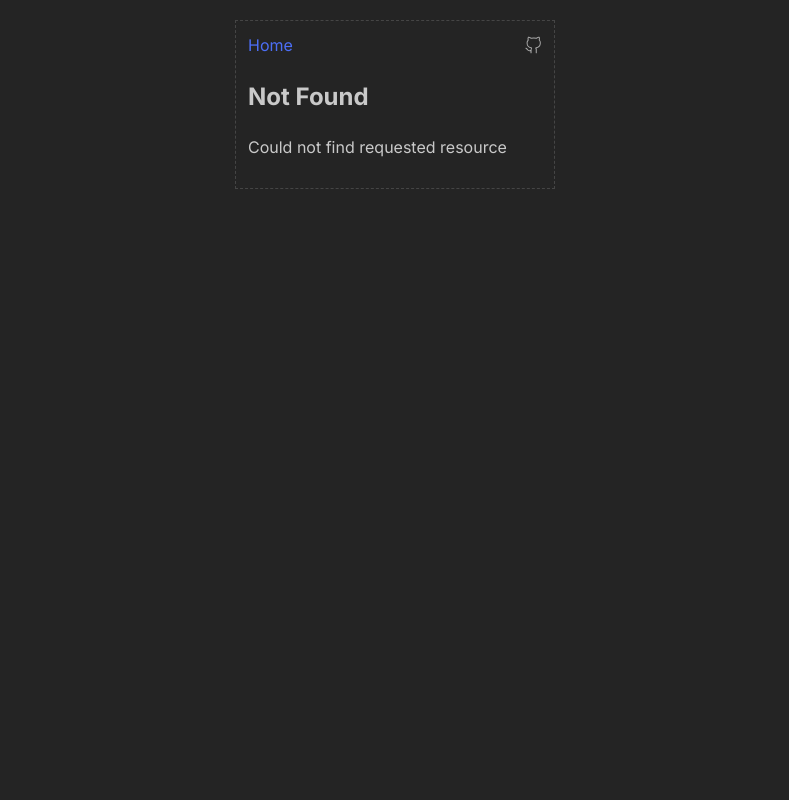
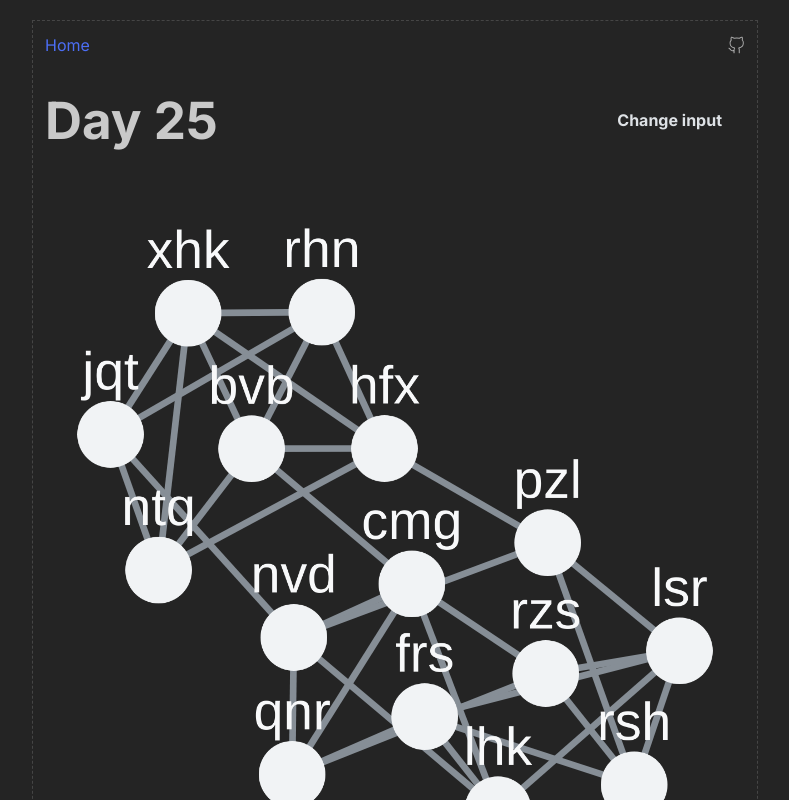
Before and after one commit to turtlecrab/Advent-of-Code, a Next.js app: page /2023/day25 in a window 1280 px wide. Before the commit this address had no page. Shown: the top 800 px of the page, without its empty margins (245-1034 px from the left). Built offline with nearby package versions, Linux system fonts and the light colour scheme.

Commit message:
add 2023/day25 graph visualization

```diff
--- /dev/null
+++ b/app/2023/day25/Day25.tsx
@@ -0,0 +1,32 @@
+import { useMemo } from 'react'
+
+import View from './View'
+import { parseGraph } from './solution'
+
+export type Vec = [number, number, number]
+
+interface Props {
+  input: string
+}
+
+export default function Day25({ input }: Props) {
+  const { nodes, edges } = useMemo(() => {
+    const { graph, edges } = parseGraph(input)
+
+    const nodes = [...graph.keys()].map(id => ({
+      data: { id },
+    }))
+
+    const objEdges = [...edges.keys()].map(edge => ({
+      data: {
+        id: edge,
+        source: edge.split('-')[0],
+        target: edge.split('-')[1],
+      },
+    }))
+
+    return { nodes, edges: objEdges }
+  }, [input])
+
+  return <View nodes={nodes} edges={edges} />
+}
--- /dev/null
+++ b/app/2023/day25/View.tsx
@@ -0,0 +1,64 @@
+import { memo, useEffect, useRef } from 'react'
+import styled from 'styled-components'
+import cytoscape from 'cytoscape'
+import { useMantineTheme } from '@mantine/core'
+
+interface Props {
+  nodes: cytoscape.ElementDefinition[]
+  edges: cytoscape.ElementDefinition[]
+}
+
+export default memo(({ nodes, edges }: Props) => {
+  const theme = useMantineTheme()
+
+  const contRef = useRef<HTMLDivElement>(null)
+
+  const cy = useRef<cytoscape.Core>()
+
+  useEffect(() => {
+    if (contRef.current) {
+      cy.current = cytoscape({
+        layout: {
+          name: 'cose',
+          // animate: false,
+        },
+        container: contRef.current,
+        elements: [...nodes, ...edges],
+        style: [
+          {
+            selector: 'node',
+            style: {
+              label: 'data(id)',
+              'font-size': 24,
+              'background-color': theme.colors.gray[1],
+              color: theme.colors.gray[0],
+            },
+          },
+          {
+            selector: 'node:selected',
+            style: { 'background-color': theme.colors.yellow[4] },
+          },
+          {
+            selector: 'edge',
+            style: { 'line-color': theme.colors.gray[6] },
+          },
+          {
+            selector: 'edge:selected',
+            style: { 'line-color': theme.colors.yellow[6] },
+          },
+        ],
+      })
+
+      return () => {
+        cy.current?.destroy()
+      }
+    }
+  }, [contRef.current, nodes, edges, theme])
+
+  return <Container ref={contRef} />
+})
+
+const Container = styled.div`
+  width: 700px;
+  height: 700px;
+`
--- /dev/null
+++ b/app/2023/day25/input.ts
@@ -0,0 +1,13 @@
+export const input1 = `jqt: rhn xhk nvd
+rsh: frs pzl lsr
+xhk: hfx
+cmg: qnr nvd lhk bvb
+rhn: xhk bvb hfx
+bvb: xhk hfx
+pzl: lsr hfx nvd
+qnr: nvd
+ntq: jqt hfx bvb xhk
+nvd: lhk
+lsr: lhk
+rzs: qnr cmg lsr rsh
+frs: qnr lhk lsr`
--- /dev/null
+++ b/app/2023/day25/page.tsx
@@ -0,0 +1,90 @@
+'use client'
+
+import { useState } from 'react'
+import {
+  Button,
+  Group,
+  MantineProvider,
+  Modal,
+  Stack,
+  Textarea,
+} from '@mantine/core'
+
+import { input1 } from './input'
+import BottomLink from '@/components/BottomLink'
+import DayHeader from '@/components/DayHeader'
+import Day25 from './Day25'
+import { grayTheme } from '@/theme'
+
+export default function Page() {
+  const [modalOpened, setModalOpened] = useState(false)
+  const [customInput, setCustomInput] = useState('')
+  const [inputTextarea, setInputTextarea] = useState('')
+
+  const onInputSubmit = () => {
+    setModalOpened(false)
+    setCustomInput(inputTextarea.trim())
+    setInputTextarea('')
+  }
+
+  return (
+    <MantineProvider defaultColorScheme="dark" theme={grayTheme}>
+      <Group justify="space-between">
+        <DayHeader>Day 25</DayHeader>
+        <Group>
+          {customInput && (
+            <Button
+              size="md"
+              variant="subtle"
+              onClick={() => setCustomInput('')}
+            >
+              Reset input
+            </Button>
+          )}
+          <Button
+            size="md"
+            variant="subtle"
+            onClick={() => setModalOpened(true)}
+          >
+            Change input
+          </Button>
+        </Group>
+      </Group>
+
+      <Modal
+        opened={modalOpened}
+        onClose={() => setModalOpened(false)}
+        centered
+      >
+        <Stack>
+          <Textarea
+            data-autofocus
+            label="Paste your puzzle input here"
+            placeholder="Your input"
+            description=" "
+            value={inputTextarea}
+            onChange={e => setInputTextarea(e.currentTarget.value)}
+            size="lg"
+          />
+          <Group>
+            <Button
+              size="md"
+              color="indigo"
+              disabled={!inputTextarea}
+              onClick={onInputSubmit}
+            >
+              Draw graph
+            </Button>
+            (this may take several minutes)
+          </Group>
+        </Stack>
+      </Modal>
+
+      <Day25 input={customInput || input1} />
+
+      <BottomLink href="https://adventofcode.com/2023/day/25">
+        Day 25: Snowverload
+      </BottomLink>
+    </MantineProvider>
+  )
+}
--- /dev/null
+++ b/app/2023/day25/solution.ts
@@ -0,0 +1,30 @@
+export function parseGraph(input: string) {
+  const graph = new Map<string, Set<string>>()
+  const edges = new Set<string>()
+
+  input = input.replace(/\r/g, '')
+
+  input.split('\n').forEach(line => {
+    const [id, right] = line.split(':').map(s => s.trim())
+    const paths = right.split(/\s+/)
+
+    for (let node of [id, ...paths]) {
+      if (!graph.has(node)) {
+        graph.set(node, new Set<string>())
+      }
+    }
+
+    for (let path of paths) {
+      graph.get(id)!.add(path)
+      graph.get(path)!.add(id)
+
+      const key = [id, path].sort().join('-')
+      edges.add(key)
+    }
+  })
+
+  return {
+    graph,
+    edges,
+  }
+}
--- a/app/page.tsx
+++ b/app/page.tsx
@@ -9,6 +9,7 @@ export default function Home() {
         <Year>2023</Year>
         <Days>
           <Link href="/2023/day10">Day 10</Link>
+          <Link href="/2023/day25">Day 25</Link>
         </Days>
         <Year>2022</Year>
         <Days>
--- a/package.json
+++ b/package.json
@@ -15,6 +15,7 @@
     "@react-three/drei": "^9.90.1",
     "@react-three/fiber": "^8.15.12",
     "@types/three": "^0.159.0",
+    "cytoscape": "^3.28.1",
     "lodash": "^4.17.21",
     "next": "^14.0.4",
     "react": "^18.2.0",
@@ -24,6 +25,7 @@
     "three": "^0.159.0"
   },
   "devDependencies": {
+    "@types/cytoscape": "^3.19.16",
     "@types/lodash": "^4.14.202",
     "@types/node": "20.10.4",
     "@types/react": "^18.2.42",
```
Also changed, not shown: 1 other file (tests, documents, lock files or other folders).
